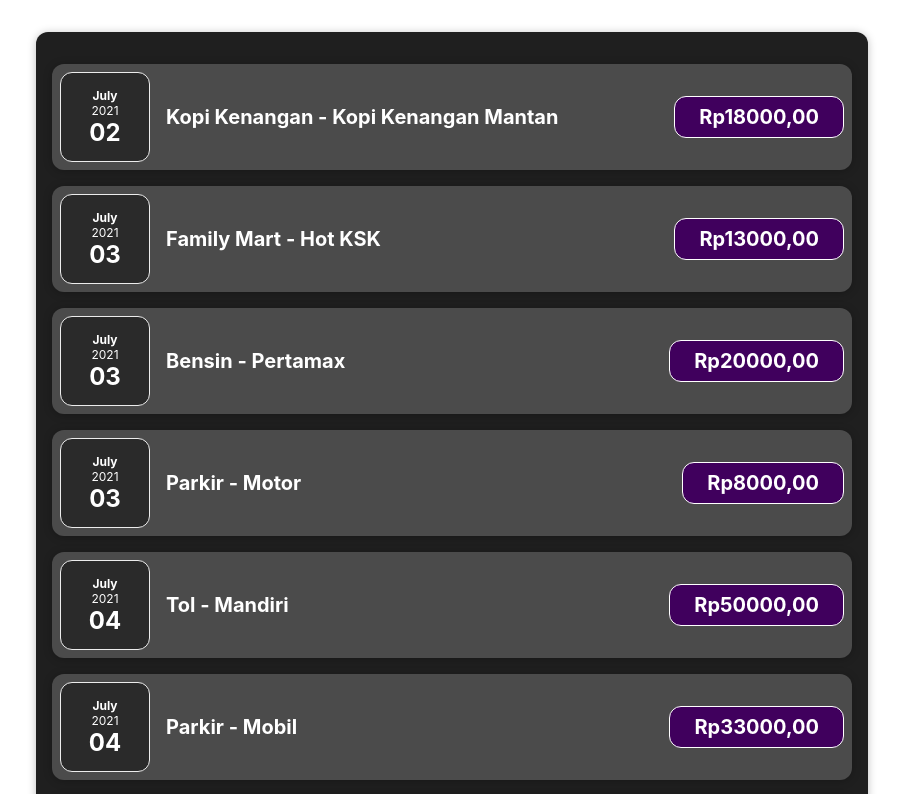
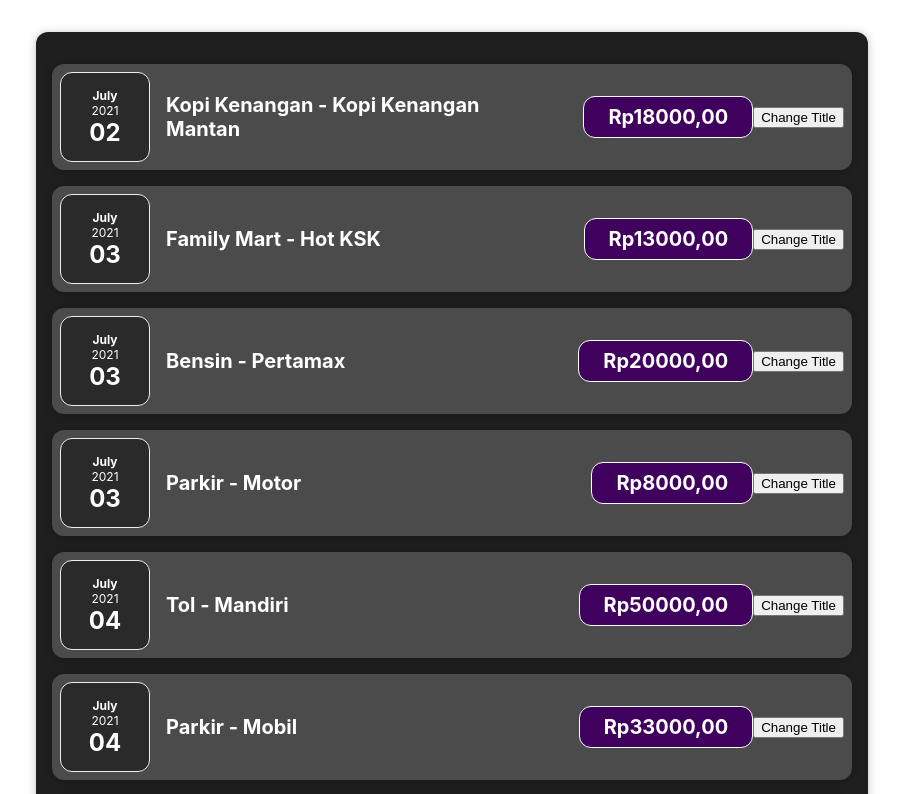
Before and after one commit to adetiamarhadi/udemy-react-app, a React (Create React App) app: page / in a window 1280 px wide. Shown: the top 794 px of the page, without its empty margins (188-1091 px from the left). Built offline with nearby package versions, Linux system fonts and the light colour scheme.

Commit message:
listening to events

```diff
--- a/src/components/Expenses/ExpenseItem.js
+++ b/src/components/Expenses/ExpenseItem.js
@@ -3,6 +3,10 @@
 import './ExpenseItem.css';
 
 const ExpenseItem = (props) => {
+
+    const clickHandler = () => {
+        console.log('clicked!!!!!!!!!!!!!!!');
+    };
 
     return (
         <Card className="expense-item">
@@ -11,6 +15,7 @@
                 <h2>{props.title}</h2>
                 <div className="expense-item__price">Rp{props.amount},00</div>
             </div>
+            <button onClick={clickHandler}>Change Title</button>
         </Card>
     );
 }
```
